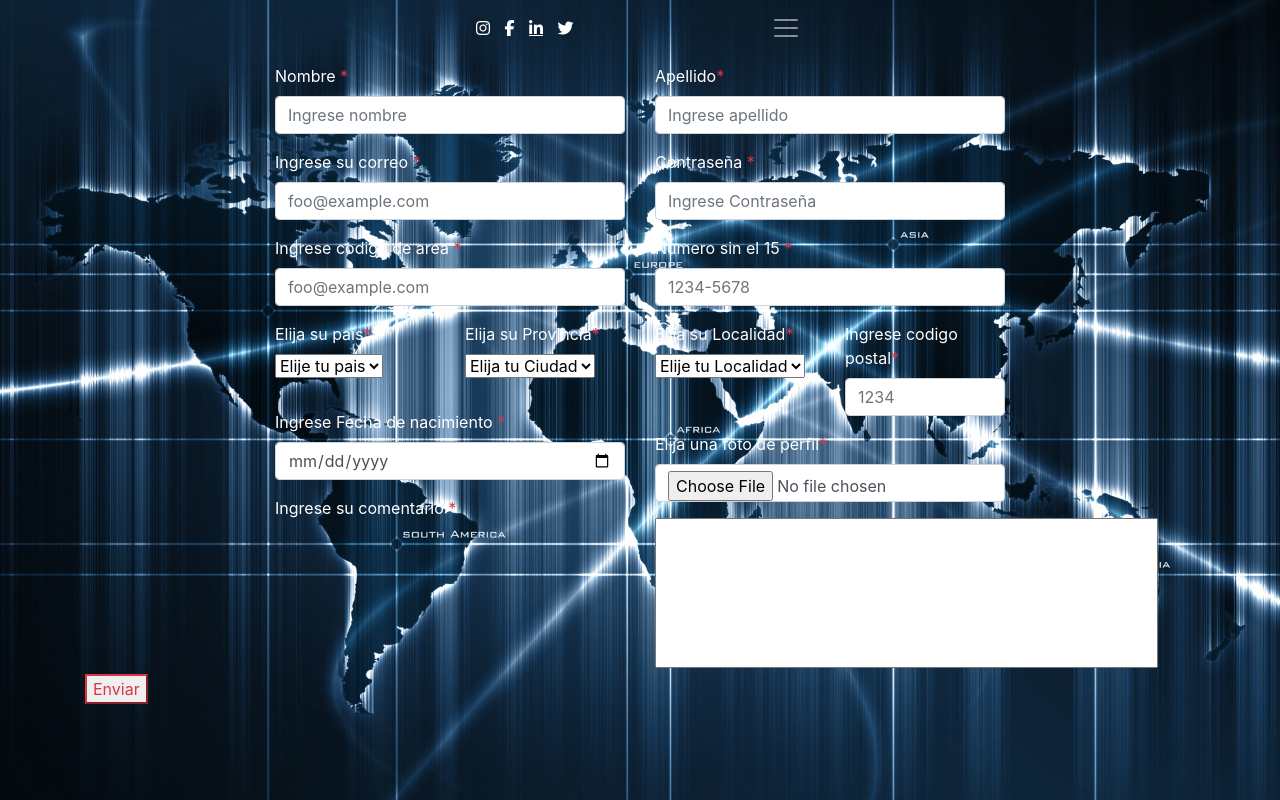
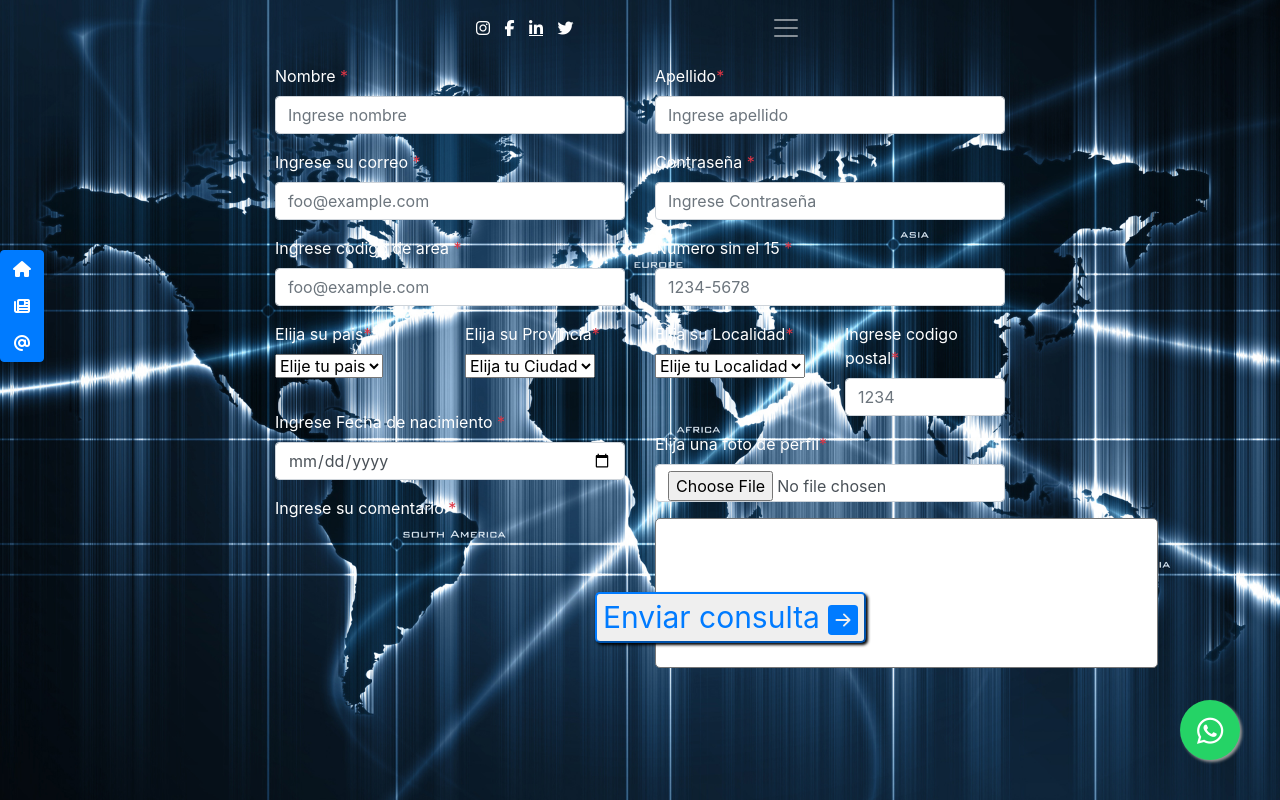
Before and after one commit to Sminotti/Proyecto, a plain HTML site: page Contacto.html in a window 1280 px wide. Drawn offline with nearby package versions, Linux system fonts and the light colour scheme.

Commit message:
botones flotantes andando menos news

```diff
--- a/Contacto.html
+++ b/Contacto.html
@@ -225,21 +225,38 @@
                     required
                   />
                 </div>
-                <textarea style="resize: none;" name="comentario" id="comentario" cols="47" rows="6"></textarea>
+                <textarea style="resize: none; border-radius: 5px;" name="comentario" id="comentario" cols="47" rows="6"></textarea>
               </div><!--cierre segunda columna-->
 
             </div>  <!--cierre fila general-->
-            <button class=" btn-outline-danger">Enviar</button>
+            <button class=" btn-outline-primary EstilobotonEnviar">Enviar consulta
+              <svg width="1em" height="1em" viewBox="0 0 16 16" class="bi bi-arrow-right-square-fill" fill="currentColor" xmlns="http://www.w3.org/2000/svg">
+                <path fill-rule="evenodd" d="M2 0a2 2 0 0 0-2 2v12a2 2 0 0 0 2 2h12a2 2 0 0 0 2-2V2a2 2 0 0 0-2-2H2zm2.5 8.5a.5.5 0 0 1 0-1h5.793L8.146 5.354a.5.5 0 1 1 .708-.708l3 3a.5.5 0 0 1 0 .708l-3 3a.5.5 0 0 1-.708-.708L10.293 8.5H4.5z"/>
+              </svg>
+            </button>
         </form>
     </section>
+
+    <!--BOTONES FLOTANTES-->
+<div class="container BotonesFlotantes" >
+  <div class="btn-group-vertical" >
+    <button type="button" class="btn btn-primary" ><a href="Index.html" style="color: white;"><i class="fas fa-home"></i></a></button>
+    <button type="button" class="btn btn-primary" ><i class="fas fa-newspaper"></i></button>
+    <button type="button" class="btn btn-primary" ><i class="fas fa-at"></i></button>
+  </div>
+</div>
+
+<!--BOTON WHATSAP FLOTANTE-->
+  <a href="https://api.whatsapp.com/send?phone=5491164655333&text=Hola!%21%20envianos%20m%C3%A1s%20itu%C3%B3n%20consulta%20"
+    class="float" target="_blank"><i class="fa fa-whatsapp my-float"></i></a>
 
     <script src="https://code.jquery.com/jquery-3.5.1.slim.min.js"
     integrity="sha384-DfXdz2htPH0lsSSs5nCTpuj/zy4C+OGpamoFVy38MVBnE+IbbVYUew+OrCXaRkfj"
     crossorigin="anonymous"></script>
-<script src="https://cdn.jsdelivr.net/npm/popper.js@1.16.1/dist/umd/popper.min.js"
+    <script src="https://cdn.jsdelivr.net/npm/popper.js@1.16.1/dist/umd/popper.min.js"
     integrity="sha384-9/reFTGAW83EW2RDu2S0VKaIzap3H66lZH81PoYlFhbGU+6BZp6G7niu735Sk7lN"
     crossorigin="anonymous"></script>
-<script src="https://stackpath.bootstrapcdn.com/bootstrap/4.5.2/js/bootstrap.min.js"
+    <script src="https://stackpath.bootstrapcdn.com/bootstrap/4.5.2/js/bootstrap.min.js"
     integrity="sha384-B4gt1jrGC7Jh4AgTPSdUtOBvfO8shuf57BaghqFfPlYxofvL8/KUEfYiJOMMV+rV"
     crossorigin="anonymous"></script>
   </body>
--- a/css/styles-Contacto.css
+++ b/css/styles-Contacto.css
@@ -8,3 +8,50 @@ body{
 color: white;
 text-anchor: middle;
  }
+
+ .BotonesFlotantes {
+
+    z-index: 1;
+    padding: 0px;
+    position: absolute;
+    left: 0px;
+    top: 250px;
+
+}
+
+.float{
+	position:fixed;
+	width:60px;
+	height:60px;
+	bottom:40px;
+	right:40px;
+	background-color:#25d366;
+	color:#FFF;
+	border-radius:50px;
+	text-align:center;
+  font-size:30px;
+	box-shadow: 2px 2px 3px #999;
+  z-index:100;
+}
+.float:hover {
+	text-decoration: none;
+	color: #25d366;
+  background-color:#fff;
+}
+
+.my-float{
+	margin-top:16px;
+}
+
+.EstilobotonEnviar{
+    font-size:30px;
+    box-shadow: 2px 2px 3px black;
+    position: absolute;
+    left: 595px;
+    top: 592px;
+    border-radius: 5px;
+    -webkit-border-radius: 5px;
+    -moz-border-radius: 5px;
+    -ms-border-radius: 5px;
+    -o-border-radius: 5px;
+}
--- a/css/styles-Index.css
+++ b/css/styles-Index.css
@@ -21,6 +21,7 @@ body{
     color: #998561;
 }
 .BotonesFlotantes {
+
     z-index: 1;
     padding: 0px;
     position: absolute;
--- a/css/styles-Productos.css
+++ b/css/styles-Productos.css
@@ -3,3 +3,37 @@ body{
     background-size: cover; /* se cambia de tamaño segun el espacio que tenga*/
 
  }
+
+ .BotonesFlotantes {
+
+    z-index: 1;
+    padding: 0px;
+    position: absolute;
+    left: 0px;
+    top: 250px;
+
+}
+
+.float{
+	position:fixed;
+	width:60px;
+	height:60px;
+	bottom:40px;
+	right:40px;
+	background-color:#25d366;
+	color:#FFF;
+	border-radius:50px;
+	text-align:center;
+  font-size:30px;
+	box-shadow: 2px 2px 3px #999;
+  z-index:100;
+}
+.float:hover {
+	text-decoration: none;
+	color: #25d366;
+  background-color:#fff;
+}
+
+.my-float{
+	margin-top:16px;
+}
--- a/css/styles-ReparacionPc.css
+++ b/css/styles-ReparacionPc.css
@@ -3,3 +3,37 @@ body{
     background-size: cover; /* se cambia de tamaño segun el espacio que tenga*/
 
  }
+
+ .BotonesFlotantes {
+
+    z-index: 1;
+    padding: 0px;
+    position: absolute;
+    left: 0px;
+    top: 250px;
+
+}
+
+.float{
+	position:fixed;
+	width:60px;
+	height:60px;
+	bottom:40px;
+	right:40px;
+	background-color:#25d366;
+	color:#FFF;
+	border-radius:50px;
+	text-align:center;
+  font-size:30px;
+	box-shadow: 2px 2px 3px #999;
+  z-index:100;
+}
+.float:hover {
+	text-decoration: none;
+	color: #25d366;
+  background-color:#fff;
+}
+
+.my-float{
+	margin-top:16px;
+}
--- a/css/styles-Sistemas.css
+++ b/css/styles-Sistemas.css
@@ -3,9 +3,37 @@ body{
     background-size: cover; /* se cambia de tamaño segun el espacio que tenga*/
 
  }
- .BotonesFlotantes {
+
+.BotonesFlotantes {
+
+    z-index: 1;
+    padding: 0px;
     position: absolute;
-    left: 10px;
+    left: 0px;
     top: 250px;
 
 }
+
+.float{
+	position:fixed;
+	width:60px;
+	height:60px;
+	bottom:40px;
+	right:40px;
+	background-color:#25d366;
+	color:#FFF;
+	border-radius:50px;
+	text-align:center;
+  font-size:30px;
+	box-shadow: 2px 2px 3px #999;
+  z-index:100;
+}
+.float:hover {
+	text-decoration: none;
+	color: #25d366;
+  background-color:#fff;
+}
+
+.my-float{
+	margin-top:16px;
+}
```
Also changed, not shown: Productos.html (+14 -0 lines), ReparacionPc.html (+14 -0 lines), Sistemas.html (+12 -5 lines), index.html (+4 -4 lines), prueba.html (deleted, +0 -24 lines), 456529-city-network-1260x709.webp (deleted).
